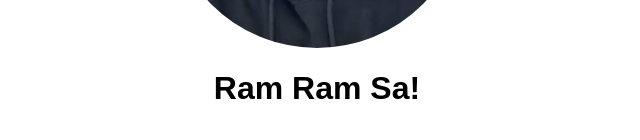
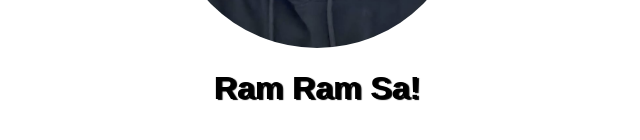
Before and after one commit to Coding-Yogesh/RamRamSa, a plain HTML site: page index.html in a window 1280 px wide. Shown: the part 470-610 px from the top of the page, without its empty margins (323-963 px from the left). Drawn offline with Linux system fonts and the light colour scheme.

Commit message:
text-shadow

```diff
--- a/src/index.css
+++ b/src/index.css
@@ -5,6 +5,10 @@ body {
     height: 100vh;
     text-align: center;
     font-family: Arial;
+}
+
+h1 {
+    text-shadow: 2px 1px 1px black;
 }
 
 .a {
```
